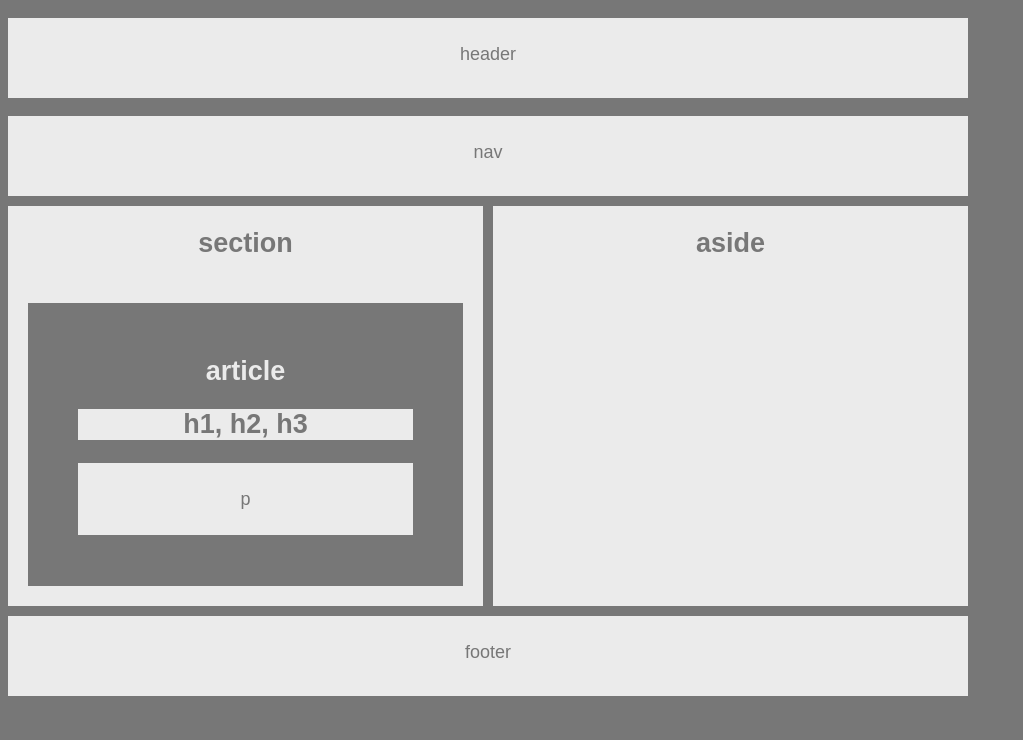
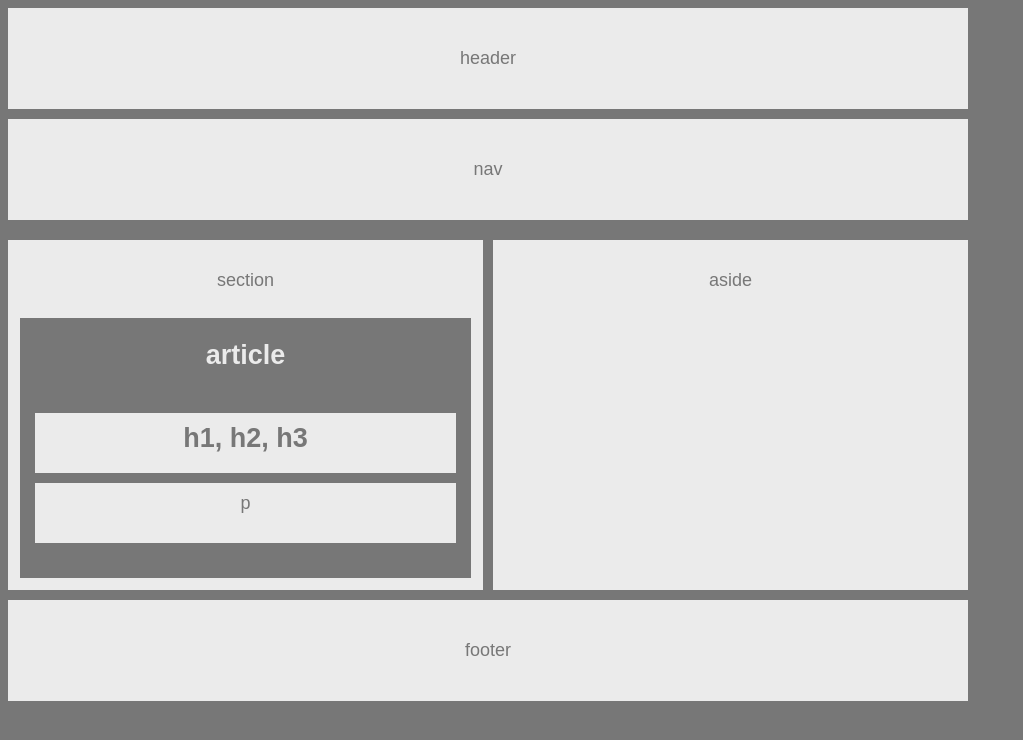
Before and after one commit to kkasperek/HW-Wireframe, a plain HTML site: page index.html in a window 1280 px wide. Shown: the whole page, without its empty margins (0-1023 px from the left). Drawn offline with Linux system fonts and the light colour scheme.

Commit message:
final changes

```diff
--- a/index.html
+++ b/index.html
@@ -19,7 +19,7 @@
 
   <section class="theMiddle">
      <section id="sectionLeft">
-      <h2>section</h2>
+      <h1>section</h1>
 
       <article>
           <h2>article</h2>
@@ -36,7 +36,7 @@
     </section>
 
       <aside id="asideRight">
-        <h2>aside</h2>
+        <h1>aside</h1>
       </aside>
 
   </section>
--- a/style.css
+++ b/style.css
@@ -9,25 +9,26 @@ Body {
     vertical-align: middle;
 }
 h1, p {
+    font-size: 1em;
+    font-weight: normal;
     color: #777;
-    background: #ebebeb;
-    line-height: 4;
+    margin: 0;
 }
 
 /* Head, Nav, Foot Boxes */
 header, nav, footer {
     background: #ebebeb;
-    height: 80px;
     margin-bottom: 10px;
+    padding: 40px 0;
     clear: both;
 }
 /* Section and Aside Boxes */
 #sectionLeft, #asideRight {
     display: inline-grid;
     position: relative;
-    margin-bottom: 10px;
+    margin: 10px 0;
     width: 475px;
-    height: 400px;
+    height: 350px;
     background: #ebebeb;
 }
 #sectionLeft {
@@ -36,18 +37,28 @@ header, nav, footer {
 #asideRight {
     float: right;
 }
+.theMiddle h1 {
+    position: relative;
+    top: 30px;
+}
 
 /* Article Inside Section Box */
 article {
-    margin: 20px;
-    padding: 30px;
+    margin: 12px;
+    padding: 0 15px;
     color: #ebebeb;
-    background: #777;
+    background: #777777;
 }
 
-/* h1 and p boxes in article */
+/* boxes in article */
 .smallBox {
-    margin: 20px;
+    position: relative;
+    top: 20px;
+    height: 60px;
+    margin-bottom: 10px;
     background: #ebebeb;
     color: #777;
 }
+.smallBox h2, .smallBox p {
+    padding: 10px 0;
+}
```
